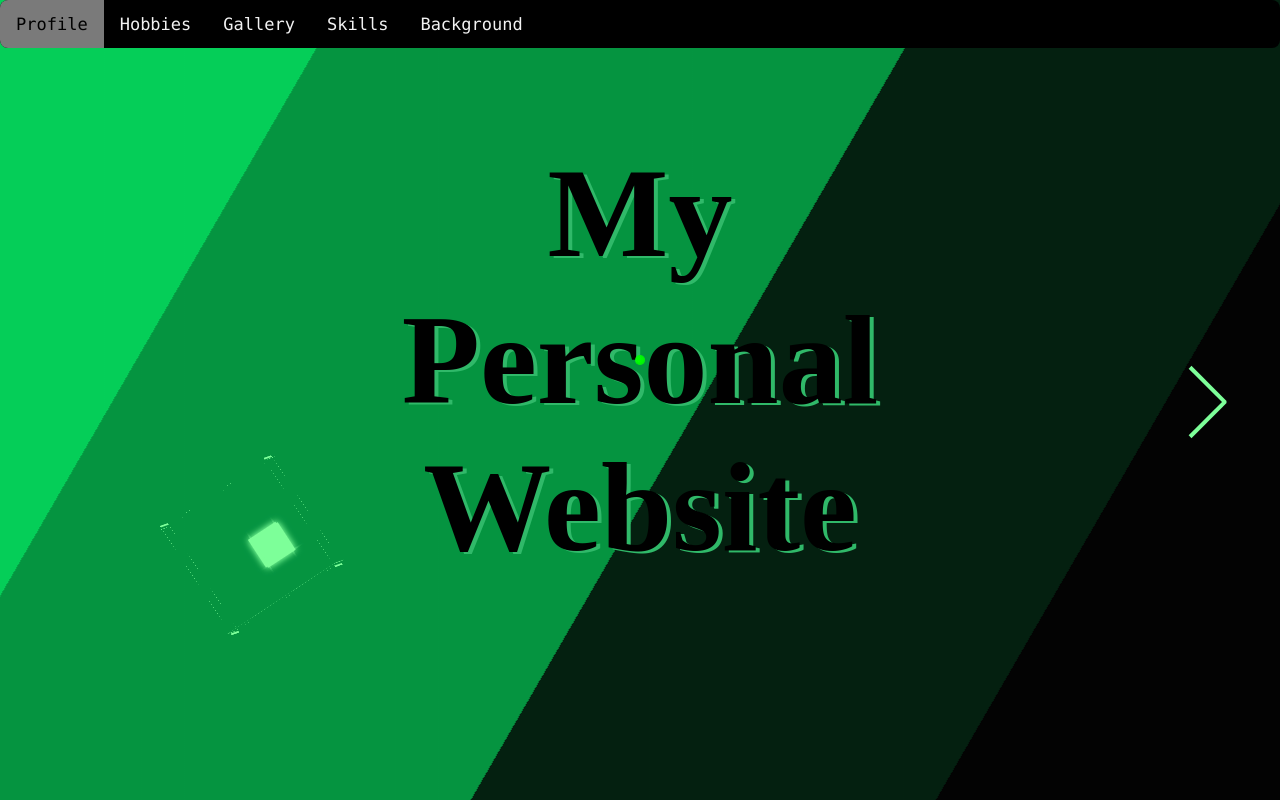
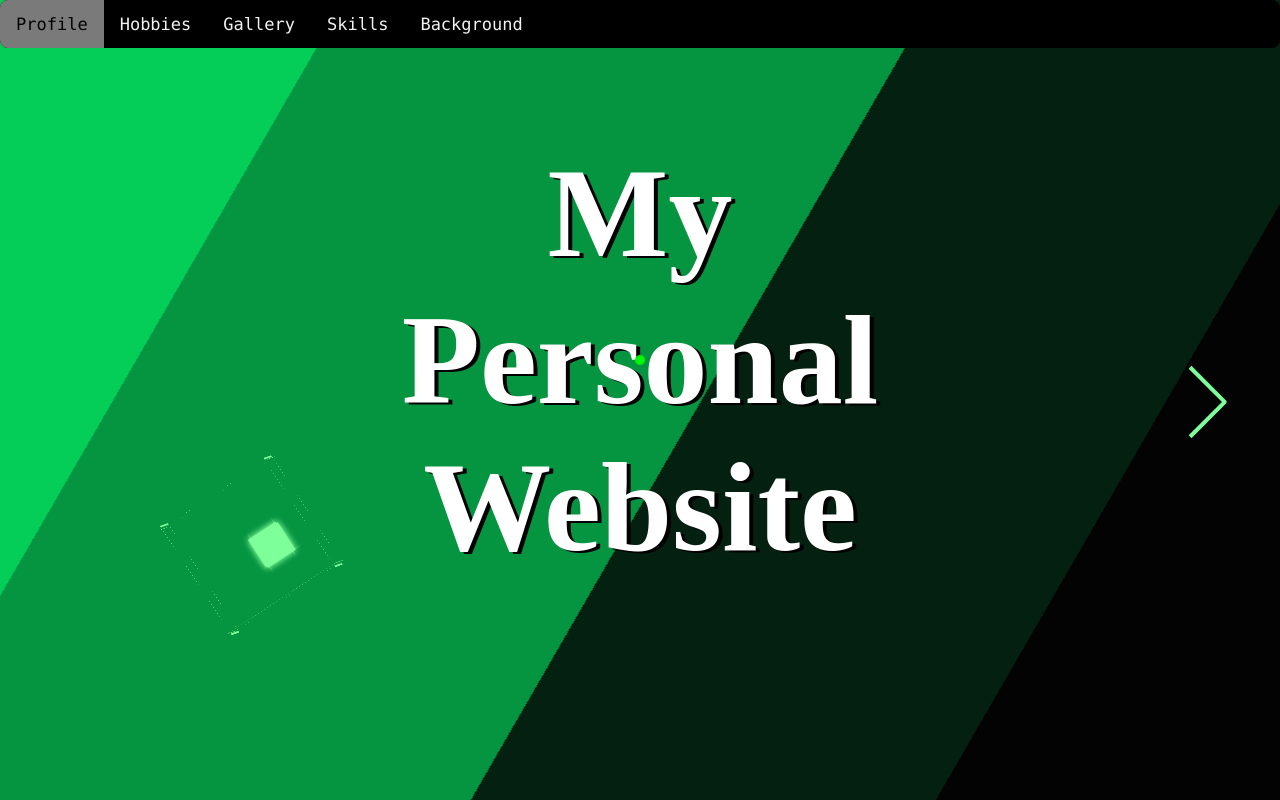
Before and after one commit to Yuwipe/sea.github.io, a plain HTML site: page index.html in a window 1280 px wide. In both pictures the pointer is over the element 640 px from the left and 360 px from the top of the page. Drawn offline with Linux system fonts and the light colour scheme.

Commit message:
Slight Changes

```diff
--- a/index.html
+++ b/index.html
@@ -56,6 +56,8 @@
 
 <div class="personal">
   <h1> My <br>Personal <br> Website</h1>
+  <div class="personal-top"></div>
+  <div class="personal-bottom"></div>
 </div>
 
 <div class="bg"></div>
--- a/index_styles.css
+++ b/index_styles.css
@@ -268,6 +268,7 @@ html {
 
 /* Middle Text */
 .personal {
+  cursor: pointer;
   margin: 0;
   position: absolute;
   text-align: center;
@@ -277,4 +278,11 @@ html {
   -ms-transform: translate(-50%, -50%);
   transform: translate(-50%, -50%);
   font-size: 400%;
+  transition: transform 0.3s;
 }
+
+.personal:hover {
+	color:#fff;
+	text-shadow: 4px 2px #000000;
+	transition: 0.3s;
+  }
```
